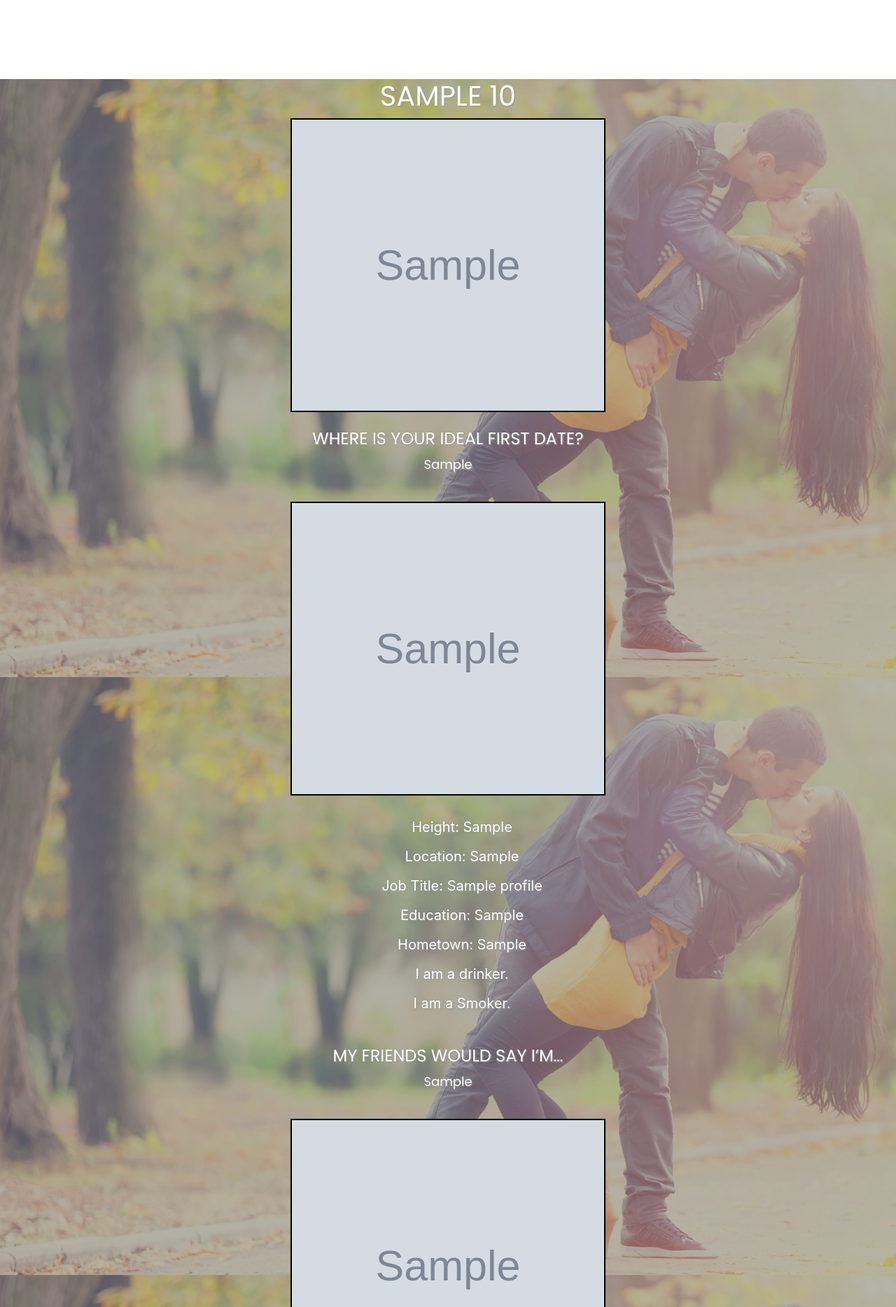
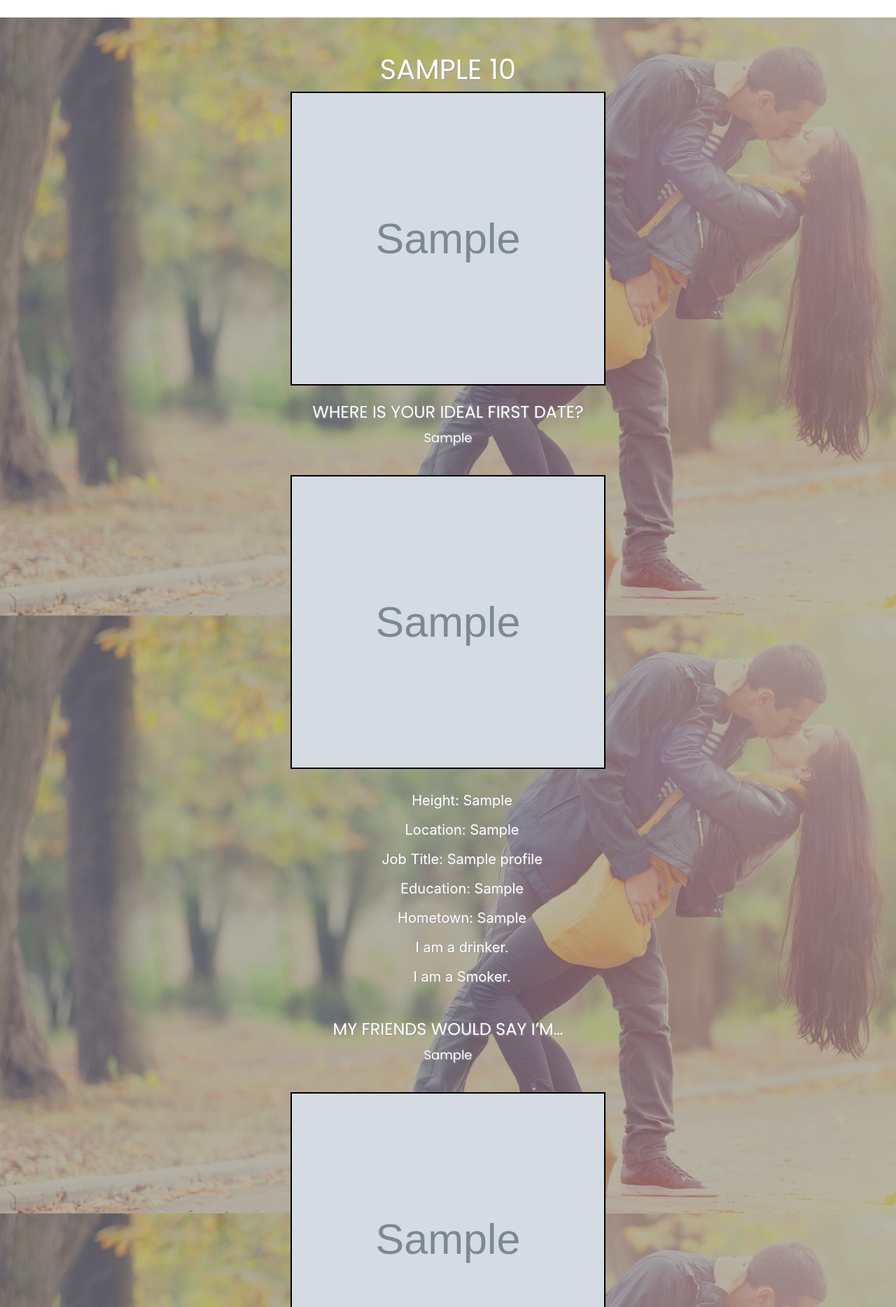
Before and after one commit to jcylok/okstupid, a Django app: page /profile/ in a window 1280 px wide. Shown: the part 87-1955 px from the top of the page at 70% size. Run offline with Django 3.2, Linux system fonts and the light colour scheme; a user stored in the database is signed in; tables that the repository leaves empty hold one stand-in row (values such as "Sample post"); grey boxes marked "Sample" are stand-in pictures; some libraries are stand-ins or nearby versions; some web fonts are replaced.

Commit message:
fixing profile

```diff
--- a/okstupid/static/css/navbar.css
+++ b/okstupid/static/css/navbar.css
@@ -39,13 +39,13 @@ nav{-webkit-transition: padding-top .3s,padding-bottom .3s;
     -moz-transition: padding-top .3s,padding-bottom .3s;
     transition: padding-top .3s,padding-bottom .3s;
     border: none;
-
+    background-color: rgba(33,37,60)
 	}
 
  .shrink {
     padding-top: 0;
     padding-bottom: 0;
-    background-color: #212529;
+    background-color: rgba(33,37,41)
 }
 .banner{
 	background-image:url('http://www.hd-freewallpapers.com/latest-wallpapers/abstract-website-backgrounds.jpg');
--- a/okstupid/static/css/profile.css
+++ b/okstupid/static/css/profile.css
@@ -15,15 +15,19 @@
   background: url('/static/images/background-image.jpg') no-repeat center fixed;
   background-size: cover;
   z-index: 1;
+  transform: translate(0,-88px);
+  height: 1000vh
 }
 
+
 .profile {
-  background: rgba(128, 128, 128, .55);
+  background: rgba(128, 128, 128, .55) ;
   z-index: 2;
   position: relative;
   text-align: center;
   color: white;
   text-shadow: 1px 1px 2px rgba(150, 150, 150, 1);
+  height: 1000vh
 }
 
 .profile img {
@@ -47,6 +51,7 @@
 .profile h2 {
   font-size: 40px;
   font-family: Poppins;
+  padding-top: 50px;
 }
 
 .profile h4 {
--- a/okstupid/templates/base.html
+++ b/okstupid/templates/base.html
@@ -11,7 +11,6 @@
   <link rel="stylesheet" href="{% static 'css/navbar.css' %}">
   <link rel="stylesheet" href="{% static 'css/alldevices.css' %}">
   <link rel="stylesheet" href="{% static 'css/profile.css' %}">
-  <link rel="stylesheet" href="{% static 'css/forms.css' %}">
   <link href="https://fonts.googleapis.com/css?family=Bowlby+One+SC|Poppins:400,800&display=swap" rel="stylesheet">
 
   <link href="//maxcdn.bootstrapcdn.com/bootstrap/4.0.0/css/bootstrap.min.css" rel="stylesheet" id="bootstrap-css">
--- a/okstupid/templates/find_singles.html
+++ b/okstupid/templates/find_singles.html
@@ -5,10 +5,10 @@
 
 <main>
 
-  <div class="header">
+  <!-- <div class="header">
     <h2 class="findsingles-title">Check out these Stupids in your Area</h2>
     <p class= "description"> Practice makes perfect.</p>
-  </div>
+  </div> -->
 
 
 
@@ -18,7 +18,9 @@
 
 
   <section class="profile-list">
+
   {% for profile in profiles %}
+
     <div class="image-area">
       <div class="img-wrapper">
           <img src="/media/{{profile.photo_one}}"/>
--- a/okstupid/views.py
+++ b/okstupid/views.py
@@ -23,6 +23,9 @@ def profile_edit(request):
     if request.method == 'POST':
         form = ProfileForm(request.POST, instance=profile)
         if form.is_valid():
+            profile.photo_one = request.FILES["photo_one"]
+            # profile.photo_two = request.FILES["photo_two"]
+            # profile.photo_three = request.FILES["photo_three"]
             profile = form.save()
             return redirect('profile')
     else:
@@ -38,6 +41,8 @@ def create_profile(request):
       profile = form.save(commit=False)
       profile.user_id = request.user
       profile.photo_one = request.FILES["photo_one"]
+      # profile.photo_two = request.FILES["photo_two"]
+      # profile.photo_three = request.FILES["photo_three"]
       profile.save()
       profile = Profile.objects.get(user_id=request.user.id)
       return redirect('singles_list')
```
